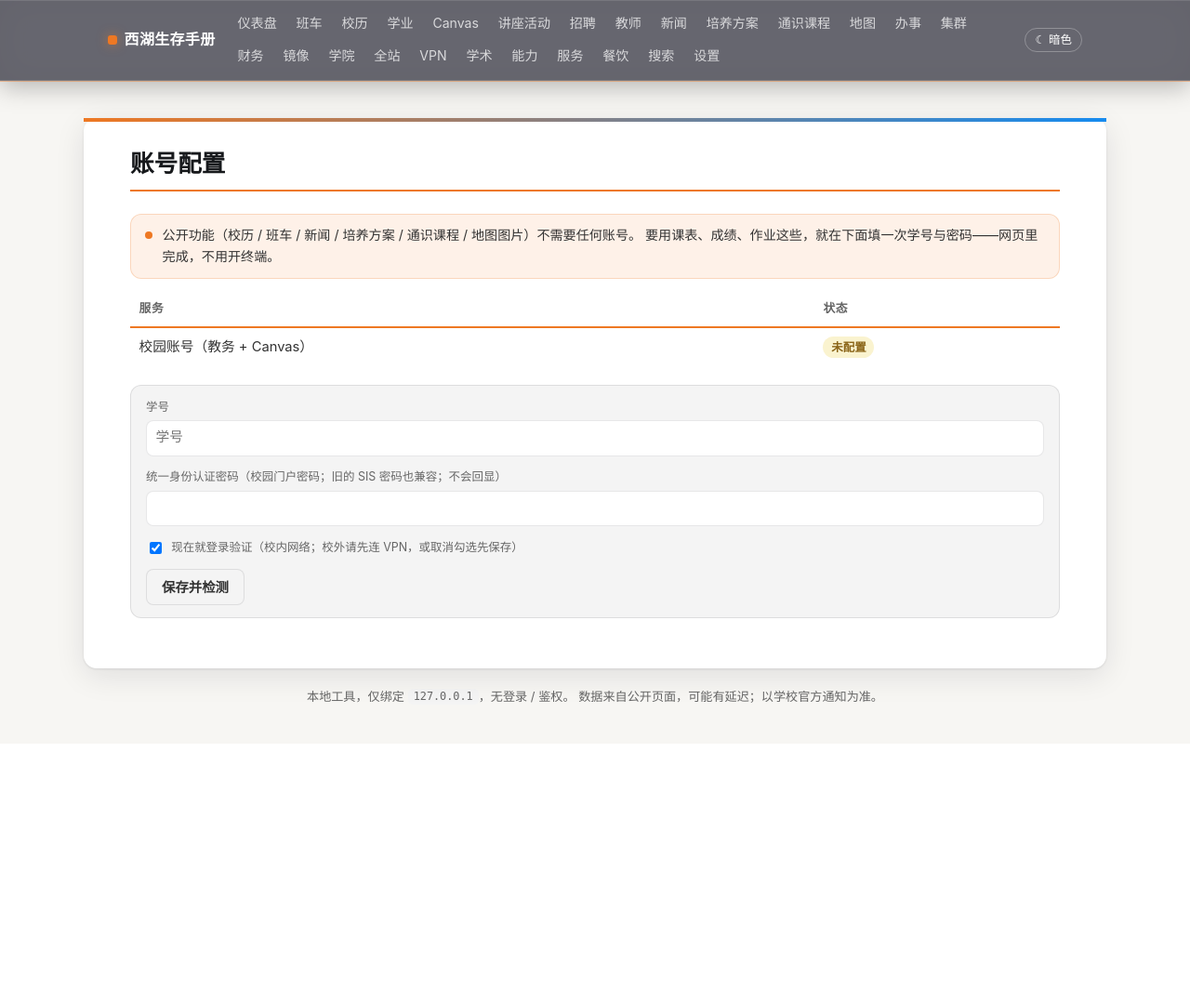
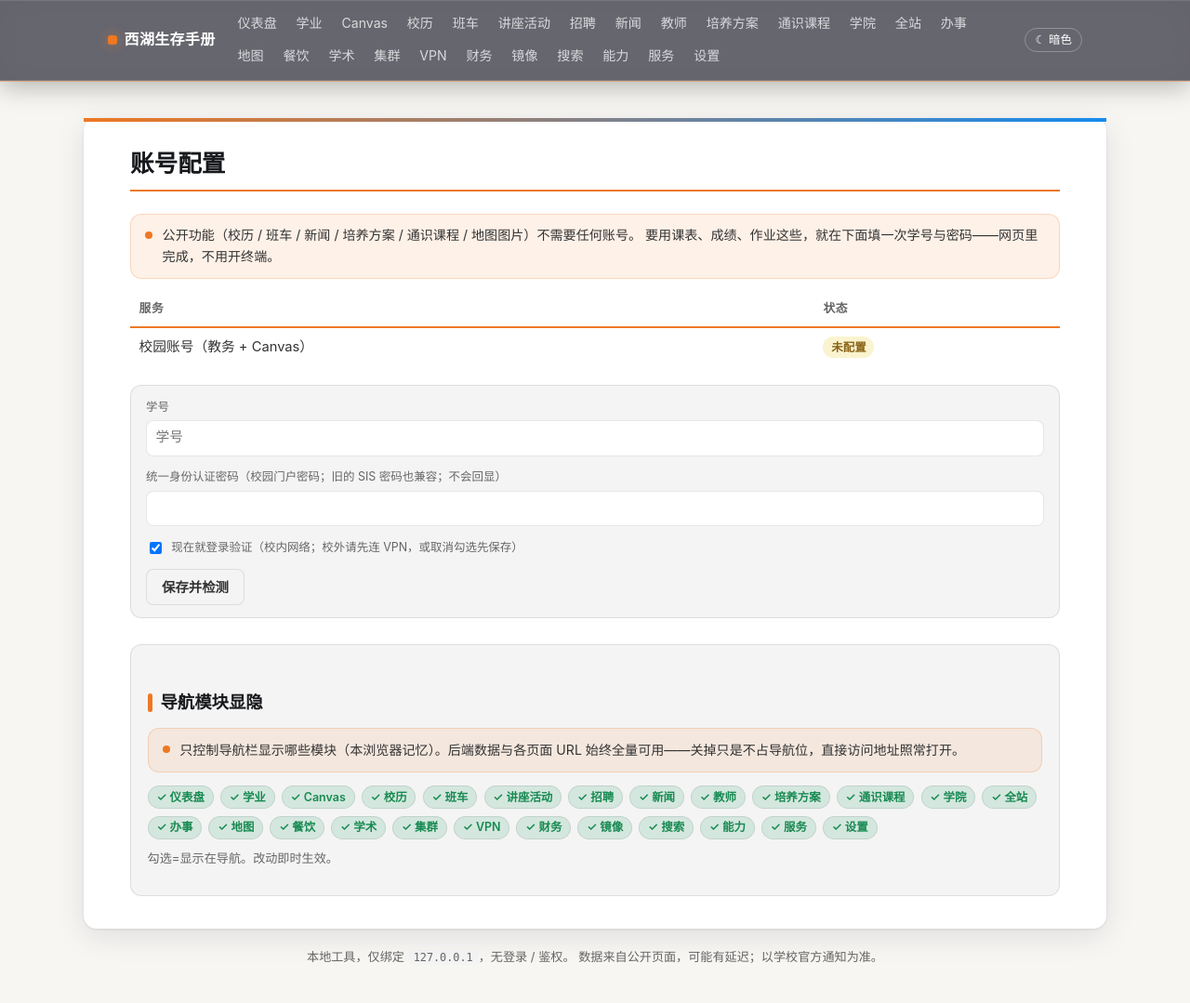
Before and after one commit to yizhang-dream/westlake_survival, a Python web app: template src/westlake_survival/webui/templates/setup.html in a window 1280 px wide. Shown: the whole page at 93% size. Before the commit the page ends 757 px from the top, so only its background shows below. Run offline with Jinja, Linux system fonts and the light colour scheme; the template is opened without the code that fills it, so the values that code supplies are empty.

Commit message:
feat(sites/webui): 表格提取+英文镜像接入+导航重排与显隐开关
- site_detail 新增 tables：详情页数据表(名单公示/体检套餐/课表)结构化
  输出(≥2行≥2列滤布局表,每表12行×10列),CLI sites detail 打印,
  /sites 行内详情渲染表格, MCP site_detail 自动透出
- 英文镜像子站接入:brcfen(博达3栏+发现器补2栏16条)、eniscps/en/
  lifesciences/en-soe 简介条目(eniscps 的 info 链接实测是仪器目录非新闻)
- 导航重排(用户裁定):按使用频率分层 日常高频(仪表盘/学业/Canvas/校历/
  班车/讲座/招聘)→信息浏览→办事工具→科研工具→系统
- 导航显隐开关:设置页「导航模块显隐」chip 区,25 模块勾选切换,
  localStorage wl-nav-hidden 记忆;base.html 首帧应用隐藏——只控展示,
  后端数据与页面 URL 始终全量(用户原则:后端信息要全,前端可裁剪)
- 遗漏狩猎收口:第五轮滚雪球 0 新域(公网面收敛);VPN 内网 47 路由里的
  Web 服务实测均为工具/登录墙(i西湖=企微IM、实验室平台、GitLab),无
  匿名内容可挖
- e2e 12 例(live)全过;/setup /sites /api 全 200

```diff
--- a/src/westlake_survival/webui/templates/base.html
+++ b/src/westlake_survival/webui/templates/base.html
@@ -409,31 +409,32 @@
     <div class="brand"><span class="brand-mark"></span>西湖生存手册</div>
     <nav class="main">
       {% set here = request.path %}
-      <a href="/" class="{{ 'active' if here == '/' else '' }}">仪表盘</a>
-      <a href="/shuttle" class="{{ 'active' if here.startswith('/shuttle') else '' }}">班车</a>
-      <a href="/calendar" class="{{ 'active' if here.startswith('/calendar') else '' }}">校历</a>
-      <a href="/sis" class="{{ 'active' if here.startswith('/sis') else '' }}">学业</a>
-      <a href="/canvas" class="{{ 'active' if here.startswith('/canvas') else '' }}">Canvas</a>
-      <a href="/events" class="{{ 'active' if here.startswith('/events') else '' }}">讲座活动</a>
-      <a href="/careers" class="{{ 'active' if here.startswith('/careers') else '' }}">招聘</a>
-      <a href="/faculty" class="{{ 'active' if here.startswith('/faculty') else '' }}">教师</a>
-      <a href="/news" class="{{ 'active' if here.startswith('/news') else '' }}">新闻</a>
-      <a href="/program" class="{{ 'active' if here.startswith('/program') else '' }}">培养方案</a>
-      <a href="/courses" class="{{ 'active' if here.startswith('/courses') else '' }}">通识课程</a>
-      <a href="/map" class="{{ 'active' if here.startswith('/map') else '' }}">地图</a>
-      <a href="/affairs" class="{{ 'active' if here.startswith('/affairs') else '' }}">办事</a>
-      <a href="/hpc" class="{{ 'active' if here.startswith('/hpc') else '' }}">集群</a>
-      <a href="/finance" class="{{ 'active' if here.startswith('/finance') else '' }}">财务</a>
-      <a href="/mirrors" class="{{ 'active' if here.startswith('/mirrors') else '' }}">镜像</a>
-      <a href="/schools" class="{{ 'active' if here.startswith('/institute') or here.startswith('/schools') else '' }}">学院</a>
-      <a href="/sites" class="{{ 'active' if here.startswith('/sites') else '' }}">全站</a>
-      <a href="/vpn" class="{{ 'active' if here.startswith('/vpn') else '' }}">VPN</a>
-      <a href="/scholar" class="{{ 'active' if here.startswith('/scholar') else '' }}">学术</a>
-      <a href="/capabilities" class="{{ 'active' if here.startswith('/capabilities') else '' }}">能力</a>
-      <a href="/services" class="{{ 'active' if here.startswith('/services') else '' }}">服务</a>
-      <a href="/dining" class="{{ 'active' if here.startswith('/dining') else '' }}">餐饮</a>
-      <a href="/search" class="{{ 'active' if here.startswith('/search') else '' }}">搜索</a>
-      <a href="/setup" class="{{ 'active' if here.startswith('/setup') else '' }}">设置</a>
+      <!-- 顺序 = 使用频率分层（2026-10-25 用户裁定重排）：日常高频 → 信息浏览 → 办事工具 → 科研工具 → 系统 -->
+      <a href="/" data-nav="home" class="{{ 'active' if here == '/' else '' }}">仪表盘</a>
+      <a href="/sis" data-nav="sis" class="{{ 'active' if here.startswith('/sis') else '' }}">学业</a>
+      <a href="/canvas" data-nav="canvas" class="{{ 'active' if here.startswith('/canvas') else '' }}">Canvas</a>
+      <a href="/calendar" data-nav="calendar" class="{{ 'active' if here.startswith('/calendar') else '' }}">校历</a>
+      <a href="/shuttle" data-nav="shuttle" class="{{ 'active' if here.startswith('/shuttle') else '' }}">班车</a>
+      <a href="/events" data-nav="events" class="{{ 'active' if here.startswith('/events') else '' }}">讲座活动</a>
+      <a href="/careers" data-nav="careers" class="{{ 'active' if here.startswith('/careers') else '' }}">招聘</a>
+      <a href="/news" data-nav="news" class="{{ 'active' if here.startswith('/news') else '' }}">新闻</a>
+      <a href="/faculty" data-nav="faculty" class="{{ 'active' if here.startswith('/faculty') else '' }}">教师</a>
+      <a href="/program" data-nav="program" class="{{ 'active' if here.startswith('/program') else '' }}">培养方案</a>
+      <a href="/courses" data-nav="courses" class="{{ 'active' if here.startswith('/courses') else '' }}">通识课程</a>
+      <a href="/schools" data-nav="schools" class="{{ 'active' if here.startswith('/institute') or here.startswith('/schools') else '' }}">学院</a>
+      <a href="/sites" data-nav="sites" class="{{ 'active' if here.startswith('/sites') else '' }}">全站</a>
+      <a href="/affairs" data-nav="affairs" class="{{ 'active' if here.startswith('/affairs') else '' }}">办事</a>
+      <a href="/map" data-nav="map" class="{{ 'active' if here.startswith('/map') else '' }}">地图</a>
+      <a href="/dining" data-nav="dining" class="{{ 'active' if here.startswith('/dining') else '' }}">餐饮</a>
+      <a href="/scholar" data-nav="scholar" class="{{ 'active' if here.startswith('/scholar') else '' }}">学术</a>
+      <a href="/hpc" data-nav="hpc" class="{{ 'active' if here.startswith('/hpc') else '' }}">集群</a>
+      <a href="/vpn" data-nav="vpn" class="{{ 'active' if here.startswith('/vpn') else '' }}">VPN</a>
+      <a href="/finance" data-nav="finance" class="{{ 'active' if here.startswith('/finance') else '' }}">财务</a>
+      <a href="/mirrors" data-nav="mirrors" class="{{ 'active' if here.startswith('/mirrors') else '' }}">镜像</a>
+      <a href="/search" data-nav="search" class="{{ 'active' if here.startswith('/search') else '' }}">搜索</a>
+      <a href="/capabilities" data-nav="capabilities" class="{{ 'active' if here.startswith('/capabilities') else '' }}">能力</a>
+      <a href="/services" data-nav="services" class="{{ 'active' if here.startswith('/services') else '' }}">服务</a>
+      <a href="/setup" data-nav="setup" class="{{ 'active' if here.startswith('/setup') else '' }}">设置</a>
     </nav>
     <button id="themeToggle" type="button" aria-label="切换明暗主题">☾ 暗色</button>
   </div>
@@ -512,5 +513,19 @@
       window.addEventListener('resize', fit);
     })();
   </script>
+  <script>
+    // 导航显隐开关（2026-10-25 用户裁定）：设置页勾选控制哪些模块上导航；
+    // 只影响展示，后端/接口数据始终全量。键=wl-nav-hidden（JSON 数组）。
+    (function () {
+      var hidden = [];
+      try { hidden = JSON.parse(localStorage.getItem('wl-nav-hidden') || '[]'); } catch (e) {}
+      if (!Array.isArray(hidden) || !hidden.length) return;
+      var keep = {};
+      hidden.forEach(function (k) { keep[k] = 1; });
+      document.querySelectorAll('nav.main a[data-nav]').forEach(function (a) {
+        if (keep[a.getAttribute('data-nav')]) a.style.display = 'none';
+      });
+    })();
+  </script>
 </body>
 </html>
--- a/src/westlake_survival/webui/templates/setup.html
+++ b/src/westlake_survival/webui/templates/setup.html
@@ -39,6 +39,62 @@
 </form>
 
 <div id="result" style="display:none;margin-top:1.4rem"></div>
+
+<section class="card" style="margin-top:1.8rem">
+  <div class="card-head"><h2 class="section">导航模块显隐</h2></div>
+  <div class="callout"><span>只控制导航栏显示哪些模块（本浏览器记忆）。后端数据与各页面 URL 始终全量可用——关掉只是不占导航位，直接访问地址照常打开。</span></div>
+  <div id="navToggles" class="chip-cloud" style="margin-top:.9rem;flex-wrap:wrap;gap:.45rem"></div>
+  <p class="muted" style="font-size:.82rem;margin-top:.6rem">勾选=显示在导航。改动即时生效。</p>
+</section>
+
+<script>
+(function () {
+  // 导航开关：渲染所有模块 chip，点选切换，写 localStorage wl-nav-hidden
+  var MODULES = [
+    ['home', '仪表盘'], ['sis', '学业'], ['canvas', 'Canvas'], ['calendar', '校历'],
+    ['shuttle', '班车'], ['events', '讲座活动'], ['careers', '招聘'], ['news', '新闻'],
+    ['faculty', '教师'], ['program', '培养方案'], ['courses', '通识课程'],
+    ['schools', '学院'], ['sites', '全站'], ['affairs', '办事'], ['map', '地图'],
+    ['dining', '餐饮'], ['scholar', '学术'], ['hpc', '集群'], ['vpn', 'VPN'],
+    ['finance', '财务'], ['mirrors', '镜像'], ['search', '搜索'],
+    ['capabilities', '能力'], ['services', '服务'], ['setup', '设置'],
+  ];
+  var box = document.getElementById('navToggles');
+  if (!box) return;
+  function load() {
+    try { return JSON.parse(localStorage.getItem('wl-nav-hidden') || '[]'); } catch (e) { return []; }
+  }
+  function render() {
+    var hidden = load();
+    box.innerHTML = '';
+    MODULES.forEach(function (m) {
+      var on = hidden.indexOf(m[0]) === -1;
+      var a = document.createElement('button');
+      a.type = 'button';
+      a.className = 'chip' + (on ? ' ok' : ' plain');
+      a.textContent = (on ? '✓ ' : '✕ ') + m[1];
+      a.addEventListener('click', function () {
+        var cur = load();
+        var i = cur.indexOf(m[0]);
+        if (i === -1) cur.push(m[0]); else cur.splice(i, 1);
+        try { localStorage.setItem('wl-nav-hidden', JSON.stringify(cur)); } catch (e) {}
+        render();
+        applyNav();
+      });
+      box.appendChild(a);
+    });
+  }
+  function applyNav() {
+    var hidden = load();
+    var keep = {};
+    hidden.forEach(function (k) { keep[k] = 1; });
+    document.querySelectorAll('nav.main a[data-nav]').forEach(function (a) {
+      a.style.display = keep[a.getAttribute('data-nav')] ? 'none' : '';
+    });
+  }
+  render();
+})();
+</script>
 
 <script>
 (function () {
--- a/src/westlake_survival/webui/templates/sites.html
+++ b/src/westlake_survival/webui/templates/sites.html
@@ -65,8 +65,14 @@
             var atts = (d.attachments || []).map(function (a) {
               return '<a class="chip outlink" href="' + a.url + '" target="_blank" rel="noopener">📎 ' + a.name + '</a>';
             }).join(' ');
+            var tables = (d.tables || []).map(function (tb) {
+              return '<table class="data detail-table"><tbody>' + tb.map(function (row) {
+                return '<tr>' + row.map(function (c) { return '<td>' + c + '</td>'; }).join('') + '</tr>';
+              }).join('') + '</tbody></table>';
+            }).join('');
             sub.innerHTML = '<td></td><td colspan="2"><div class="callout"><span>' +
               (d.excerpt || '（无正文摘要）') + '</span></div>' +
+              (tables || '') +
               (atts ? '<div class="chip-cloud" style="margin-top:.4rem">' + atts + '</div>' : '') + '</td>';
             tr.after(sub);
           })
```
Also changed, not shown: src/westlake_survival/sites.py (+41 -2 lines).
